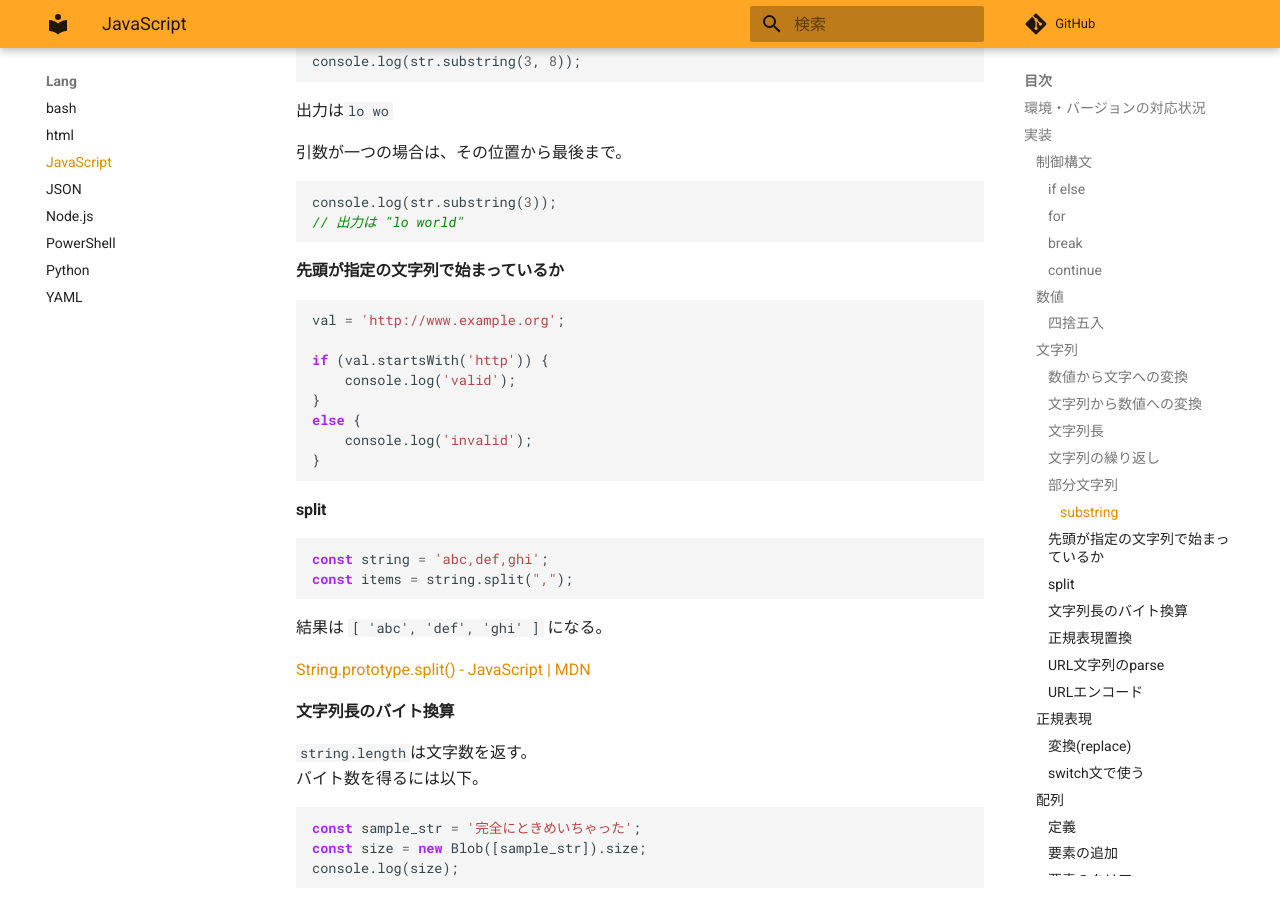
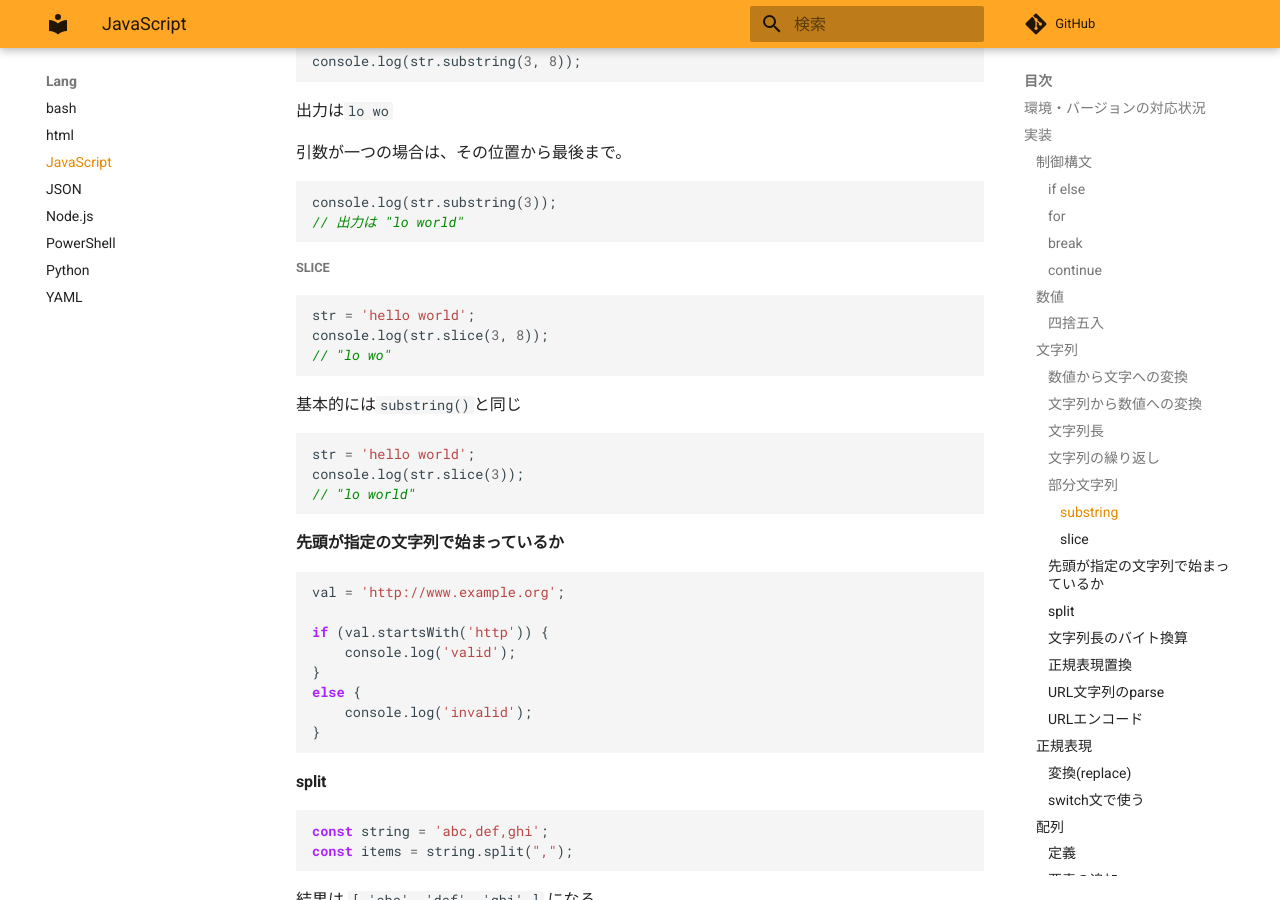
Before and after one commit to zaki-lknr/docs, an MkDocs documentation site: the page built from docs/lang/js.md, in a window 1280 px wide and 900 px high, scrolled down 2131 px. Built offline with MkDocs 1.6.1 and Material for MkDocs 9.7.7, drawn with Linux system fonts in a browser that asks for light colours; comment, search, counter and statistics services are not loaded.

Commit message:
add: lang/javascript: slice

````diff
--- a/docs/lang/js.md
+++ b/docs/lang/js.md
@@ -110,6 +110,22 @@ console.log(str.substring(3, 8));
 ```js
 console.log(str.substring(3));
 // 出力は "lo world"
+```
+
+##### slice
+
+```js
+str = 'hello world';
+console.log(str.slice(3, 8));
+// "lo wo"
+```
+
+基本的には`substring()`と同じ
+
+```js
+str = 'hello world';
+console.log(str.slice(3));
+// "lo world"
 ```
 
 #### 先頭が指定の文字列で始まっているか
````
